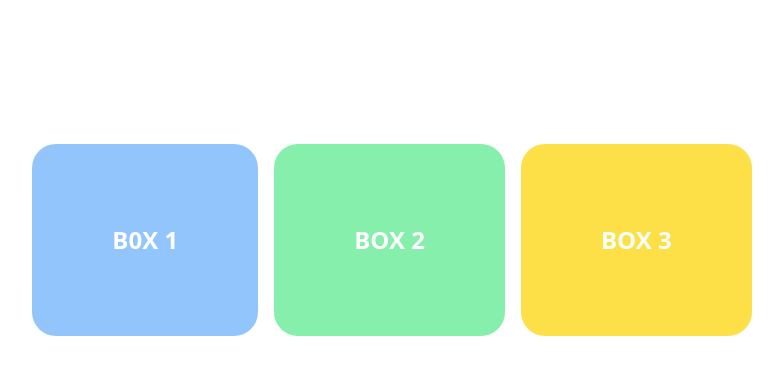
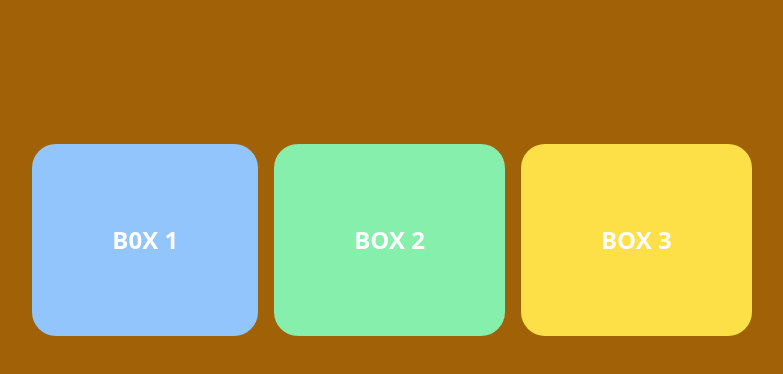
Before and after one commit to pipe-justpipe/Tailwind-Responsive-boxes, a website: page index.html in a window 1280 px wide. Shown: the whole page, without its empty margins (248-1031 px from the left). Drawn offline with Linux system fonts and the light colour scheme.

Commit message:
progress commit

```diff
--- a/index.html
+++ b/index.html
@@ -6,7 +6,7 @@
     <title>Responsive Boxes</title>
     <link rel="stylesheet" href="dist/output.css">
 </head>
-<body>
+<body class="bg-yellow-700">
     <!-- <div class="flex justify-center gap-4 flex-col sm:flex-row md:flex-row lg:flex-row xl:flex-row ">
         <div class="bg-fuchsia-800 rounded-2xl text-white text-2xl font-bold p-40">3</div>
         <div class="bg-gray-950 text-white text-2xl rounded-2xl p-40">2</div>
@@ -17,6 +17,5 @@
         <div class="bg-green-300 text-2xl rounded-3xl text-white font-bold p-20 mb-4 md:mb-0 md:mr-4">BOX 2</div>
         <div class="bg-yellow-300 text-2xl rounded-3xl text-white font-bold p-20">BOX 3</div>
     </div>
-
 </body>
 </html>
```
